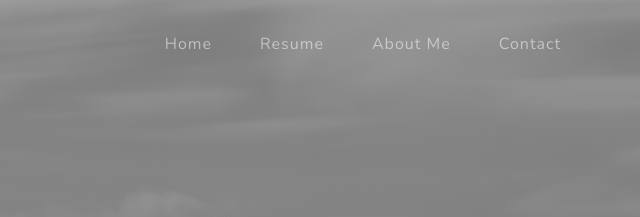
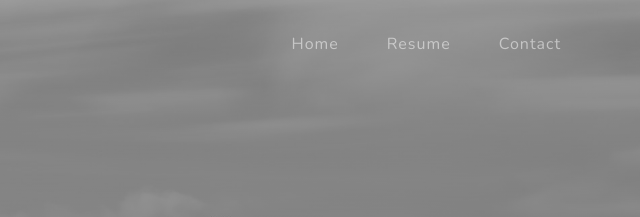
Before and after one commit to jdavis-07/IS201WebDev, a plain HTML site: page index.html in a window 1280 px wide. Shown: the top 217 px of the page, 577-1217 px from the left. Drawn offline with nearby package versions, Linux system fonts and the light colour scheme.

Commit message:
Update index.html

```diff
--- a/index.html
+++ b/index.html
@@ -28,7 +28,6 @@
                     <ul class="navbar-nav ms-auto">
                         <li class="nav-item"><a class="nav-link" href="#">Home</a></li>
                         <li class="nav-item"><a class="nav-link" href="MyResume.html">Resume</a></li>
-                        <li class="nav-item"><a class="nav-link" href="blankFile.html">About Me</a></li>
                         <li class="nav-item"><a class="nav-link" href="#contact">Contact</a></li>
                     </ul>
                 </div>
```
